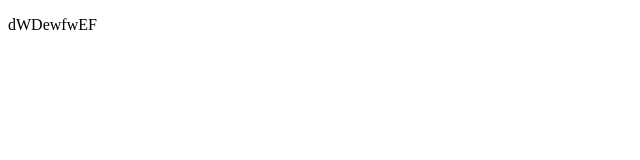
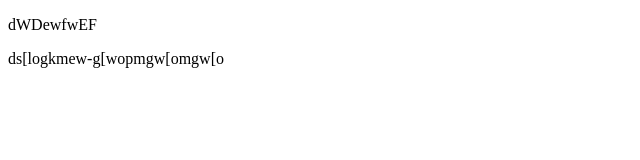
Before and after one commit to DSoftheM/test, a plain HTML site: page index.html in a window 1280 px wide. Shown: the whole page, without its empty margins (0-640 px from the left). Drawn offline with Linux system fonts and the light colour scheme.

Commit message:
закомитил

```diff
--- a/index.html
+++ b/index.html
@@ -7,5 +7,6 @@
   </head>
   <body>
     <p>dWDewfwEF</p>
+    <div class="dsokgnfodsing">ds[logkmew-g[wopmgw[omgw[o</div>
   </body>
 </html>
```
Lines whose indentation alone changed are shown as unchanged.
